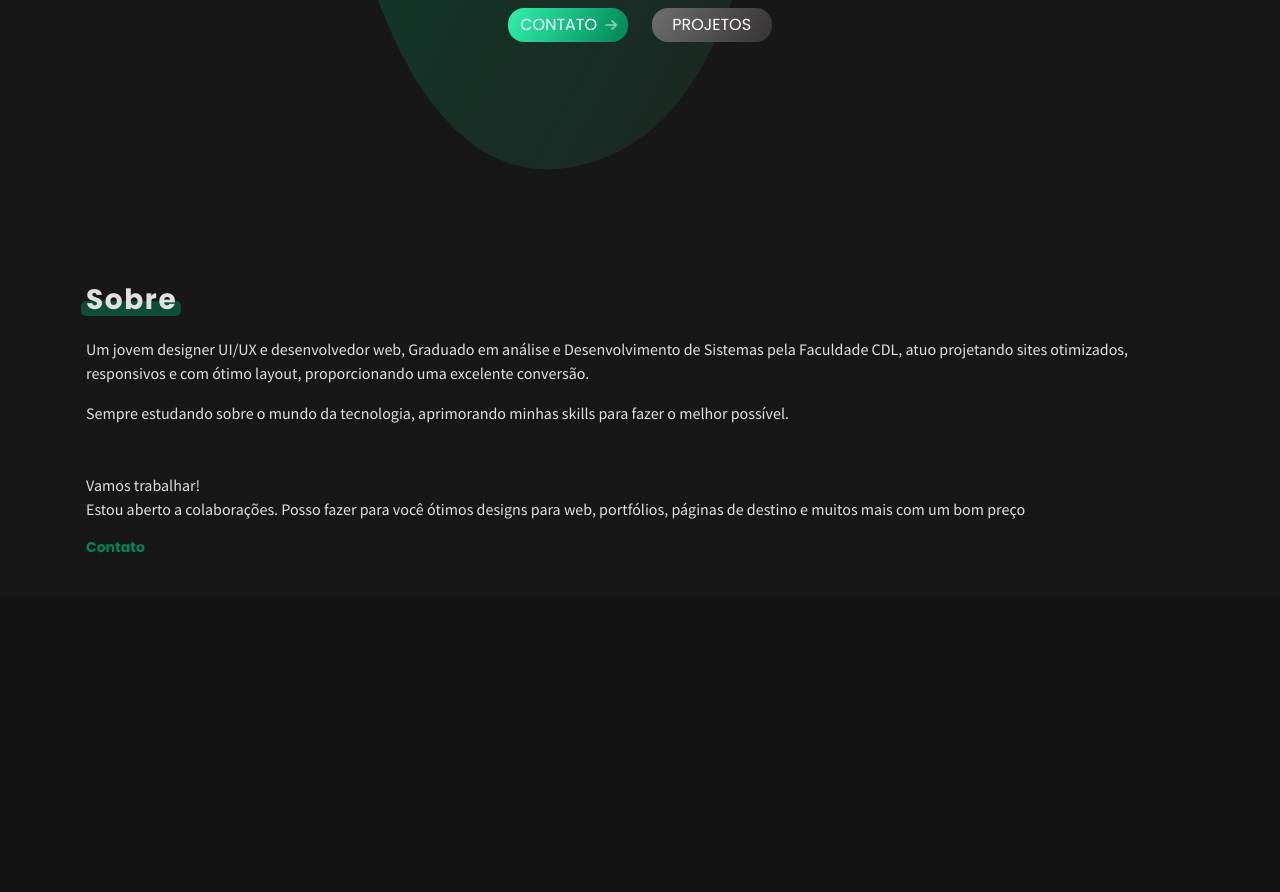
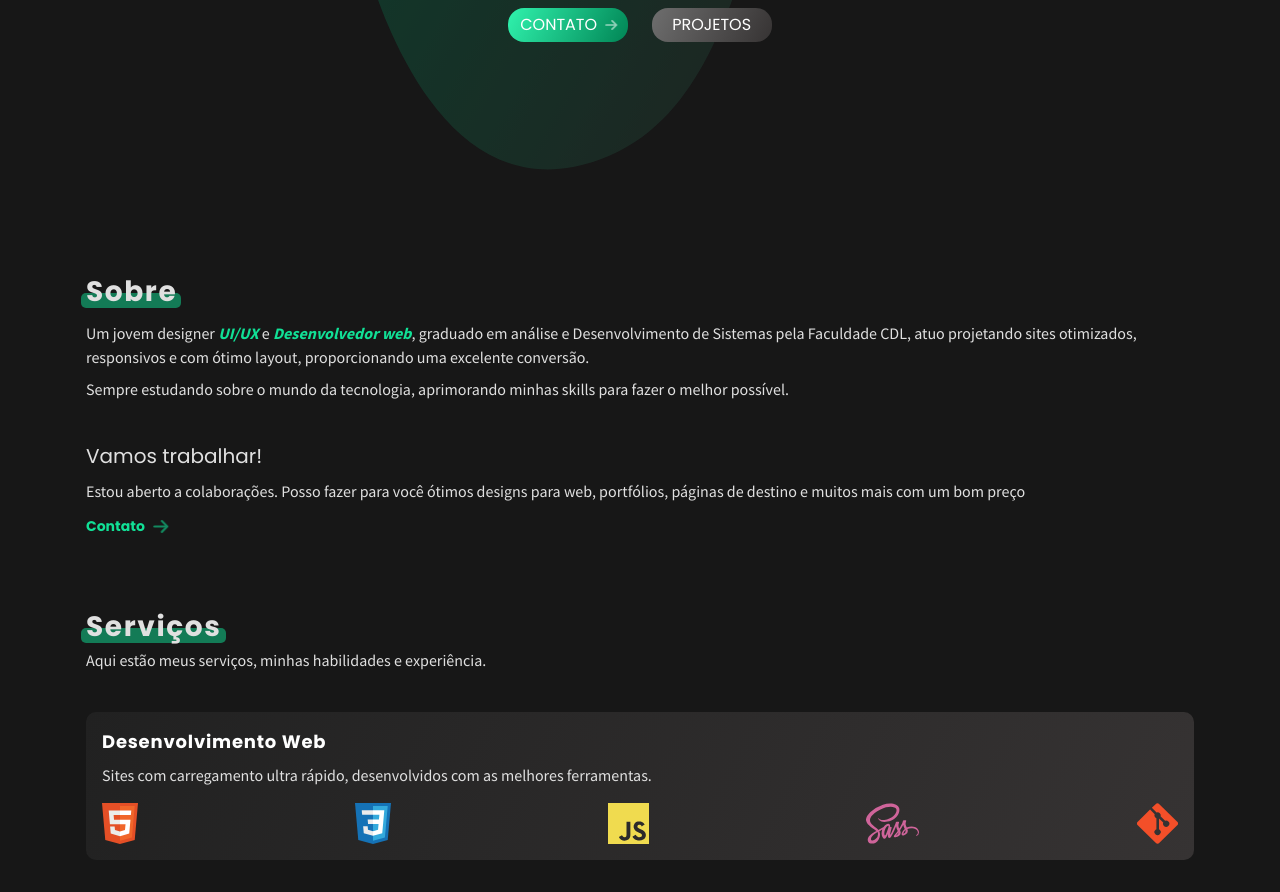
Before and after one commit to Felipe-ce/Felipe, a PHP site: page / in a window 1280 px wide. Shown: the part 573-1465 px from the top of the page. Before the commit the page ends 1126 px from the top, so only its background shows below. Run offline with PHP 8.4, Linux system fonts and the light colour scheme.

Commit message:
Update serviços

```diff
--- a/css/geral.css
+++ b/css/geral.css
@@ -13,7 +13,8 @@ font-family: 'Source Sans Pro', sans-serif; */
   --cor-bg-card: linear-gradient(117deg, rgba(33,33,33,1) 0%, rgba(54,51,51,1) 100%);
 
   --cor-bg-body: #171717;
-  --cor-primaria: #018555;
+  --cor-primaria: #11E096;
+  /* --cor-primaria: #018555; */
   --cor-text-corpo: #E0E0E0;
 
   /* Fontes */
@@ -69,12 +70,33 @@ body{
   border-radius: 0.313rem;
   margin: 0 auto;
 }
+.subtitulo{
+  font-family: var(--text-titulo);
+  font-size: 1.125rem;
+  font-weight: bold;
+  letter-spacing: .05rem;
+  margin-bottom: .5rem;
+  color: #fff;
+}
 .call{
-  display: block;
+  display: inline-block;
   font-size: .875rem;
   color: var(--cor-primaria);
   font-weight: bold;
   font-family: var(--text-titulo);
+  padding: 5px 0;
+  display: flex;
+  align-items: center;
+}
+.call::after{
+  content: "";
+  width: 1.52rem;
+  background: red;
+  height: 1.25rem;
+  display: inline-block;
+  background: url(/img/arrow-green.svg) no-repeat center;
+  animation: arrow .9s  infinite;
+  margin-left: .2rem;
 }
 
 
@@ -150,9 +172,9 @@ margin: 0 auto;
   background: url(/img/bg-mobile.svg) no-repeat center center;
   background-size: contain;
   z-index: -1;
-  animation: teste 500ms forwards;
+  animation: intro-bg 500ms forwards;
 }
-@keyframes teste {
+@keyframes intro-bg {
   from{
     /* opacity: 0; */
     transform: translate3d(-1.875rem, -1.875rem, -1.875rem);
@@ -164,11 +186,45 @@ margin: 0 auto;
 
 /* Sobre */
 .sobre{
-  padding: 2.5rem 1rem;
+  padding: 2rem 1rem;
   color: var(--cor-text-corpo);
   display: grid;
   gap: 2rem;
 }
 .sobre .titulo, p{
+  margin-bottom: .5rem;
+}
+.sobre span.ativo{
+  color: var(--cor-primaria);
+  font-weight: bold;
+  font-style: italic;
+}
+.sobre h3{
+  font-size: 1.25rem;
+  font-family: var(--text-titulo);
+  margin-bottom: .5rem;
+}
+
+
+.servicos{
+  padding: 2rem 1rem;
+  color: var(--cor-text-corpo);
+  display: grid;
+  gap: 2rem;
+}
+.servicos .titulo::after{
+  width: 9.063rem;
+}
+.servicos-item{
+  padding: 1rem;
+  border-radius: 0.625rem;
+  background: var(--cor-bg-card);
+}
+.servicos-item p{
   margin-bottom: 1rem;
 }
+.servicos-item .icons{
+  display: flex;
+  flex-wrap: nowrap;
+  justify-content: space-between;
+}
--- a/css/menu-mobile.css
+++ b/css/menu-mobile.css
@@ -35,7 +35,7 @@
 	padding: 10px;
 	margin: 0px;
 	border: none;
-	min-width: 140px;
+	min-width: 120px;
 }
 #origamid-menu li a:hover {
 	background: white;
--- a/index.html
+++ b/index.html
@@ -8,9 +8,6 @@
 
 
   <link rel="stylesheet" href="/css/style.css">
-
-
-
   <title>Freelancer - Front end</title>
 </head>
 
@@ -43,13 +40,10 @@
 
   <!-- Sobre -->
   <section class="container sobre">
-    <!-- <div>
-      <img src="img/sobre-office.jpg" alt="Office">
-    </div> -->
     <div>
       <h2 class="titulo">Sobre</h2>
       <p>
-        Um jovem designer UI/UX e desenvolvedor web, Graduado em análise e Desenvolvimento de Sistemas pela Faculdade
+        Um jovem designer <span class="ativo">UI/UX</span>  e <span class="ativo">Desenvolvedor web</span>, graduado em análise e Desenvolvimento de Sistemas pela Faculdade
         CDL, atuo projetando sites otimizados, responsivos e com ótimo layout, proporcionando uma excelente conversão.
       </p>
       <p>
@@ -66,6 +60,28 @@
     </div>
   </section>
 
+  <!-- Serviços -->
+  <section class="container servicos">
+    <div>
+      <h2 class="titulo">Serviços</h2>
+      <p>Aqui estão meus serviços, minhas habilidades e experiência.</p>
+    </div>
+
+    <div class="servicos-item">
+      <h1 class="subtitulo">Desenvolvimento Web </h1>
+      <p>
+        Sites com carregamento ultra rápido, desenvolvidos com as melhores ferramentas.
+      </p>
+      <div class="icons">
+        <img src="img/dev-web/html.svg" alt="HTML">
+        <img src="img/dev-web/css.svg" alt="CSS">
+        <img src="img/dev-web/js.svg" alt="Javascript">
+        <img src="img/dev-web/sass.svg" alt="SASS">
+        <img src="img/dev-web/git.svg" alt="Git">
+      </div>
+    </div>
+  </section>
+
   <!-- Arquivos JS -->
   <script type="module" src="js/script.js"></script>
 </body>
```
Also changed, not shown: img/arrow-green.svg (added), img/dev-web/css.svg (added), img/dev-web/git.svg (added), img/dev-web/html.svg (added), img/dev-web/js.svg (added), img/dev-web/sass.svg (added).
